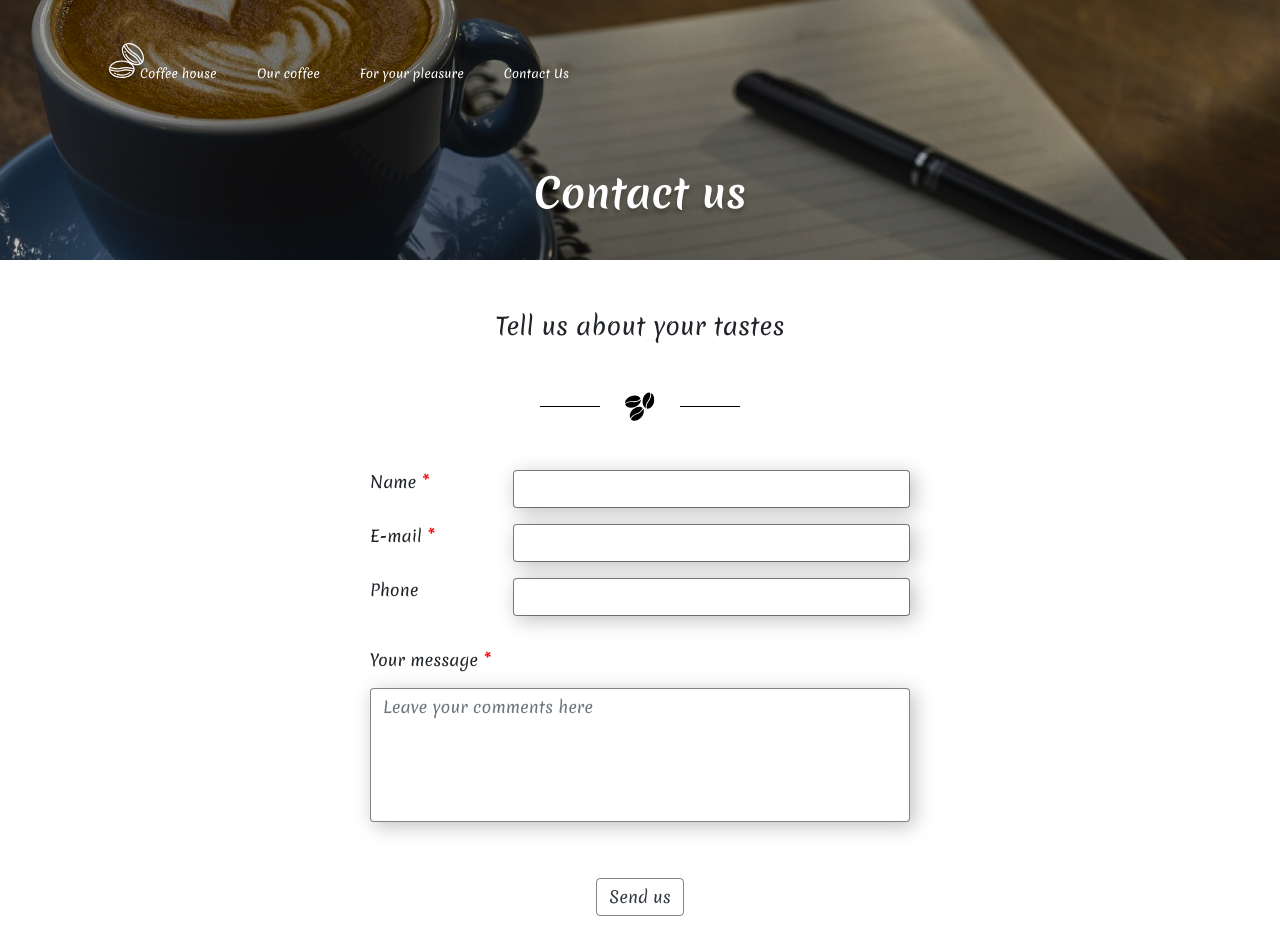
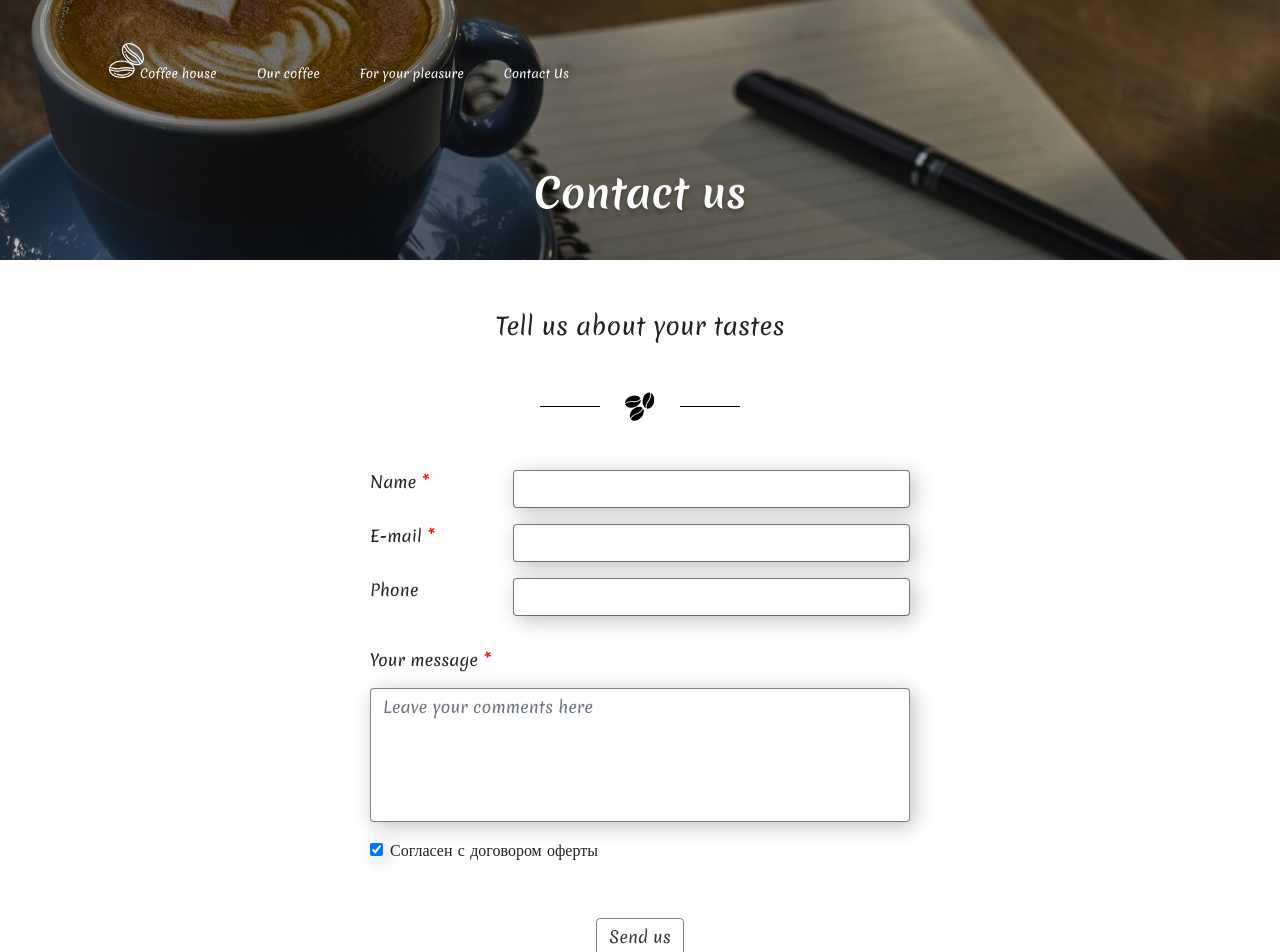
Before and after one commit to n1ckdevops/coffee-shop, a Vue app: page /contacts in a window 1280 px wide. Shown: the top 952 px of the page. Built offline with nearby package versions, Linux system fonts and the light colour scheme.

Commit message:
extra task

```diff
--- a/src/views/ContactsView.vue
+++ b/src/views/ContactsView.vue
@@ -101,6 +101,22 @@
                 </div>
               </div>
 
+              <!-- checkbox extra -->
+              <div class="form-group form-check">
+                <input
+                  type="checkbox"
+                  id="agree"
+                  v-model="v$.agree.$model"
+                  class="form-check-input"
+                />
+                <label class="form-check-label" for="agree"
+                  >Согласен с договором оферты</label
+                >
+              </div>
+              <span v-for="error in v$.agree.$errors" :key="error.$uid">
+                {{ error.$message }}
+              </span>
+
               <div class="row">
                 <div class="col">
                   <button @click="submit" class="btn btn-outline-dark send-btn">
@@ -134,6 +150,7 @@ export default {
       email: "",
       phone: "",
       message: "",
+      agree: true,
     };
   },
   validations() {
@@ -146,6 +163,7 @@ export default {
         maxLength: maxLength(20),
         minLength: helpers.withMessage("5 символов быро мне!", minLength),
       },
+      agree: { required },
     };
   },
   methods: {
```
